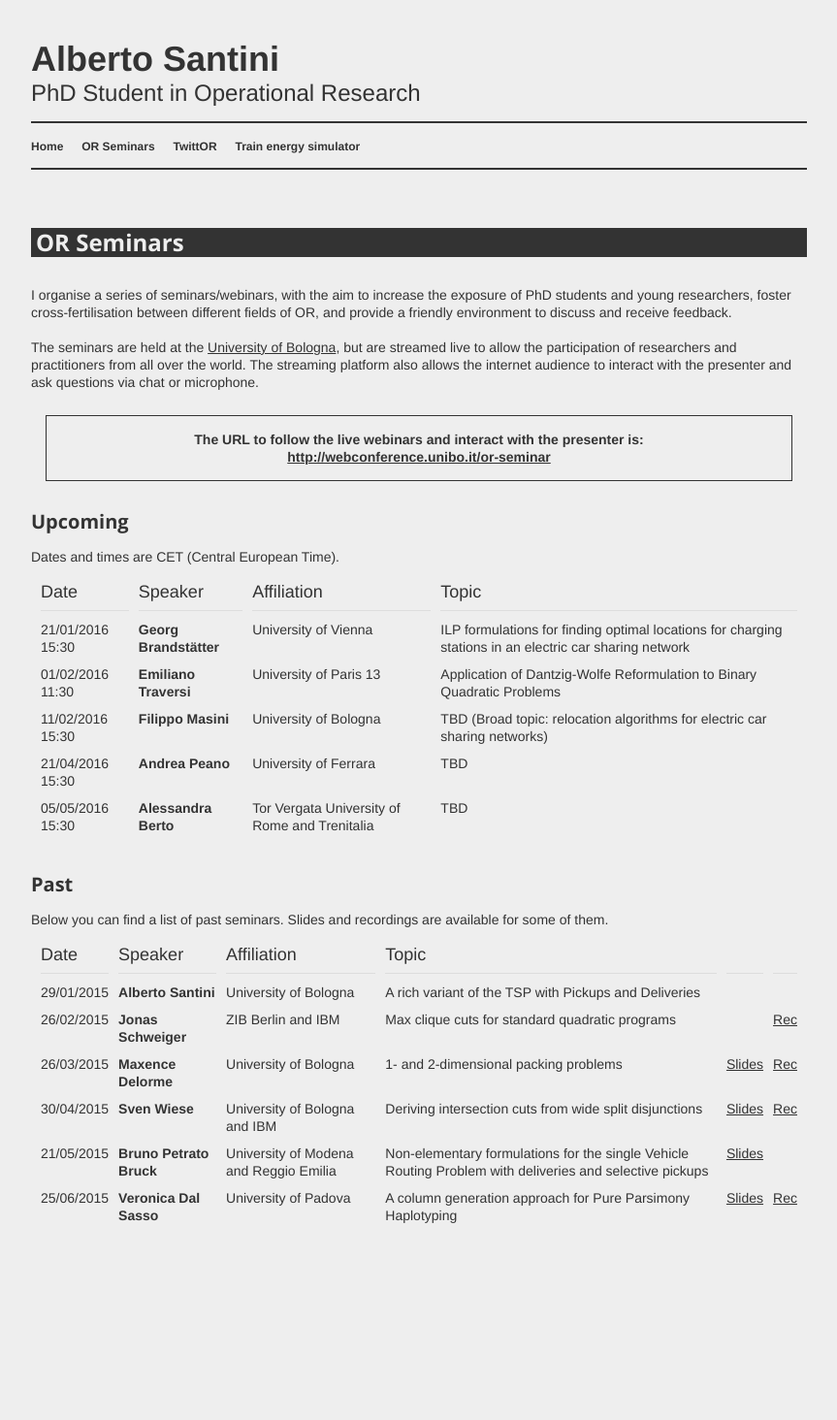
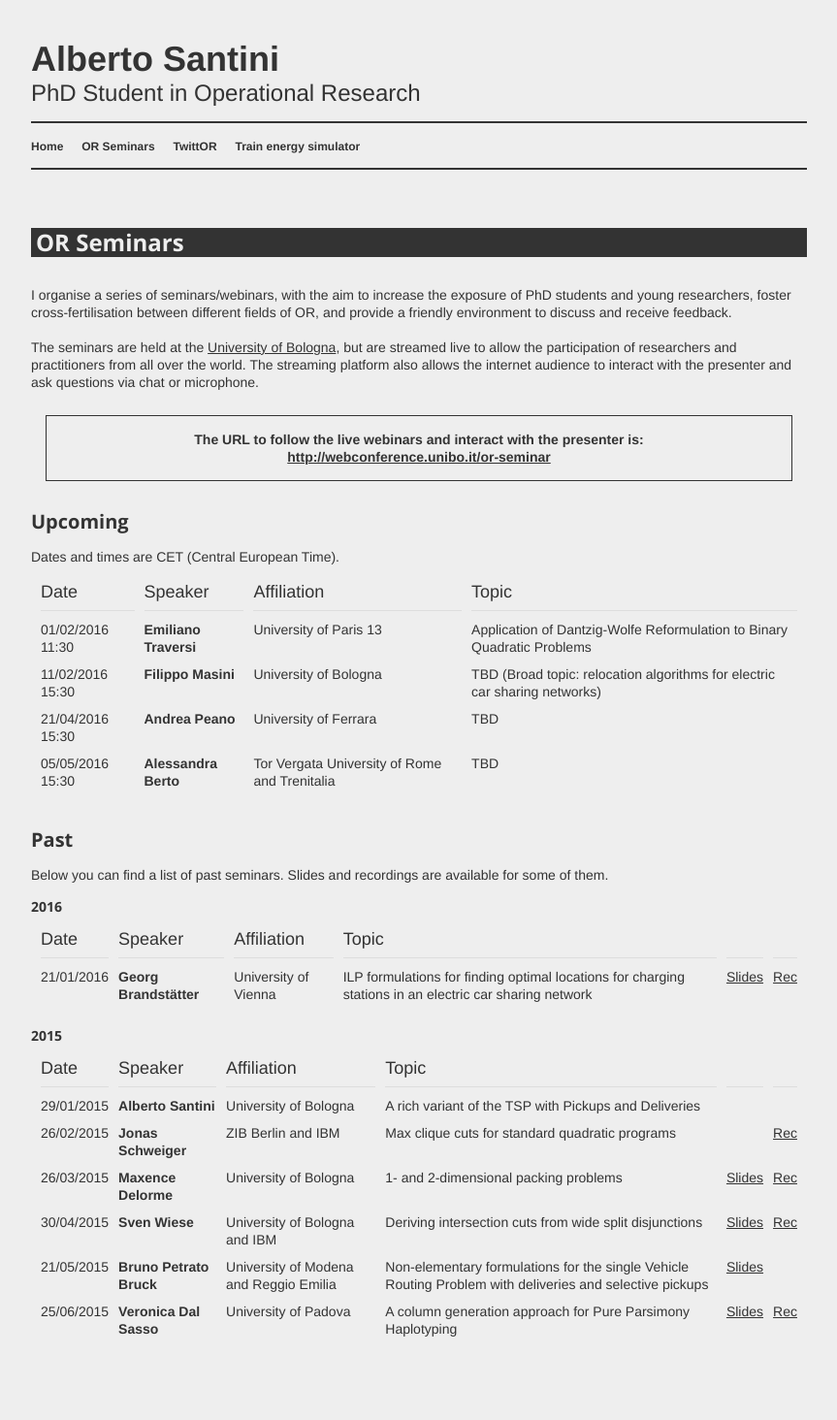
Before and after one commit to alberto-santini/alberto-santini.github.io, a Jekyll site: the page built from seminars/index.md, in a window 1280 px wide. Shown: the whole page at 97% size, without its empty margins (208-1071 px from the left). Built offline with Jekyll 4.4.1, drawn with Linux system fonts in a browser that asks for light colours; before the commit the page ends 1347 px from its top, so only the background shows below that.

Commit message:
Uploaded Georg Seminar

```diff
--- a/css/lambda.css
+++ b/css/lambda.css
@@ -30,7 +30,7 @@ h1, h2, h3, h4 {
     font-family:"Open Sans", "Helvetica Neue", Arial, sans-serif;
 }
 
-h1, h2 {
+h1, h2, h3 {
     font-weight: 700;
 }
 
@@ -102,6 +102,13 @@ em {
     font-size: 20px;
     line-height: 24px;
     margin-top: 30px;
+    margin-bottom: 15px;
+}
+
+.main h3 {
+    font-size: 14px;
+    line-height: 18px;
+    margin-top: 15px;
     margin-bottom: 15px;
 }
 
--- a/seminars/index.md
+++ b/seminars/index.md
@@ -23,7 +23,6 @@ Dates and times are CET (Central European Time).
 
 Date | Speaker | Affiliation | Topic
 :----|:--------|:------------|:------
-21/01/2016 15:30 | **Georg Brandstätter** | University of Vienna | ILP formulations for finding optimal locations for charging stations in an electric car sharing network
 01/02/2016 11:30 | **Emiliano Traversi** | University of Paris 13 | Application of Dantzig-Wolfe Reformulation to Binary Quadratic Problems
 11/02/2016 15:30 | **Filippo Masini** | University of Bologna | TBD (Broad topic: relocation algorithms for electric car sharing networks)
 21/04/2016 15:30 | **Andrea Peano** | University of Ferrara | TBD
@@ -33,7 +32,13 @@ Date | Speaker | Affiliation | Topic
 
 Below you can find a list of past seminars. Slides and recordings are available for some of them.
 
-<br/>
+### 2016
+
+Date | Speaker | Affiliation | Topic |  |
+:----|:--------|:------------|:------|:-|:-
+21/01/2016 | **Georg Brandstätter** | University of Vienna | ILP formulations for finding optimal locations for charging stations in an electric car sharing network | [Slides](http://santini.in/files/seminars/spring-2016/gb_slides.pdf) | [Rec](http://santini.in/files/seminars/spring-2016/gb_video.mp4)
+
+### 2015
 
 Date | Speaker | Affiliation | Topic |  |
 :----|:--------|:------------|:------|:-|:-
```
